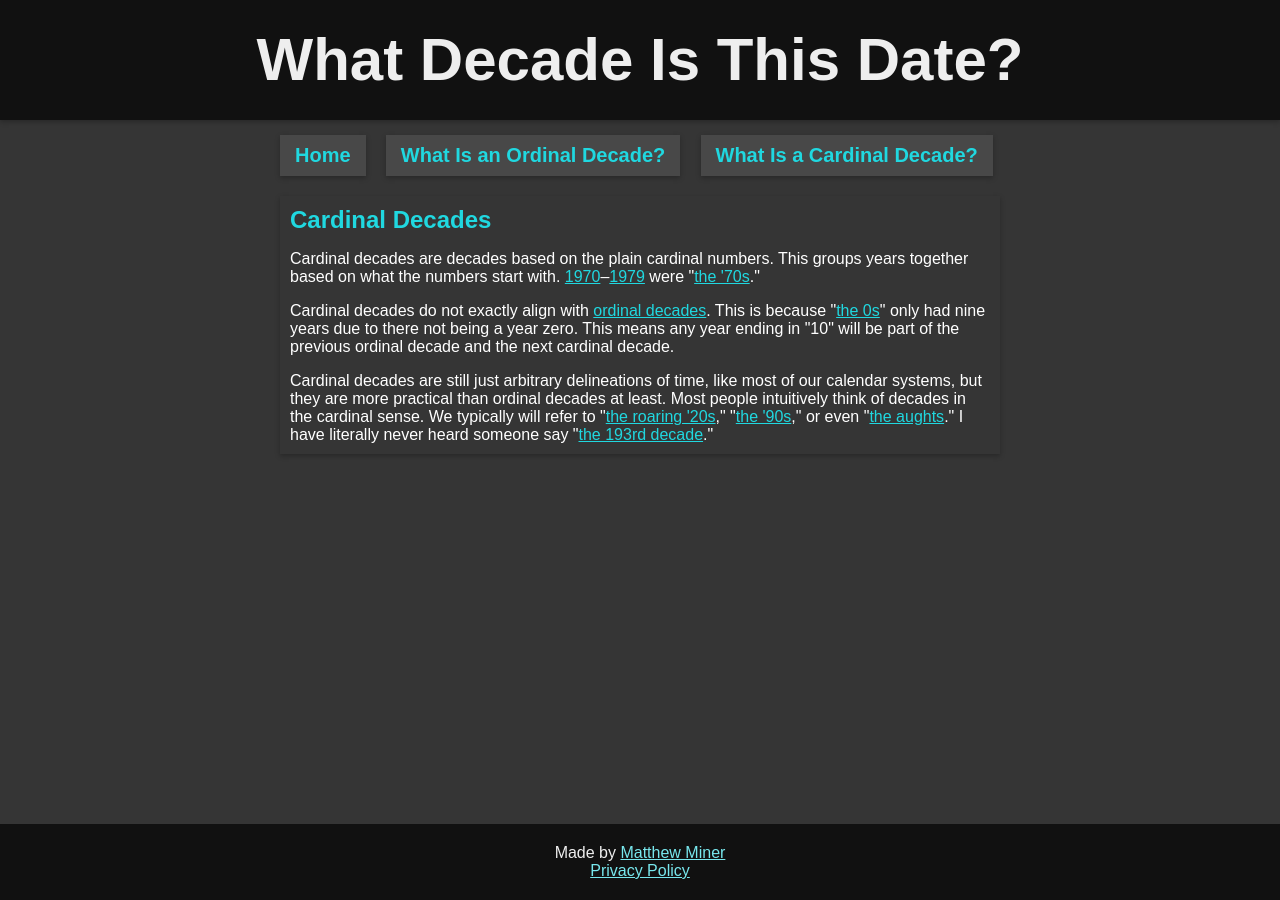
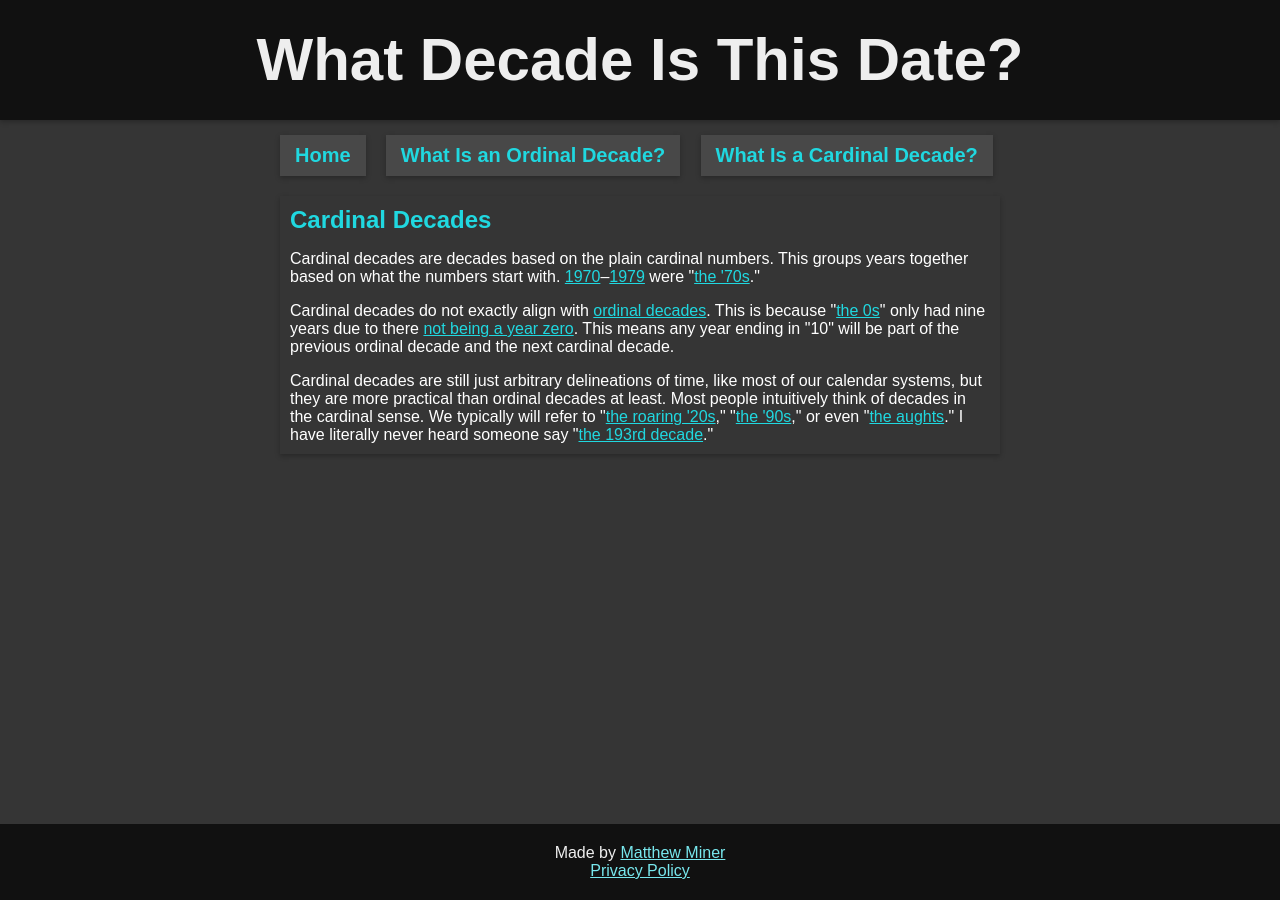
Before and after one commit to mminer237/whatdecadeisthis.date, a Jekyll site: the page built from _pages/cardinal-decade.html, in a window 1280 px wide. Built offline with Jekyll 4.4.1, drawn with Linux system fonts in a browser that asks for light colours.

Commit message:
Added year zero

```diff
--- a/_pages/cardinal-decade.html
+++ b/_pages/cardinal-decade.html
@@ -6,6 +6,6 @@ title: Cardinal Decade
 <section>
 	<h2>Cardinal Decades</h2>
 	<p>Cardinal decades are decades based on the plain cardinal numbers. This groups years together based on what the numbers start with. <a href="/1970">1970</a>–<a href="/1979">1979</a> were "<a href="/1970s">the '70s</a>."</p>
-	<p>Cardinal decades do not exactly align with <a href="{% link _pages/ordinal-decade.html %}">ordinal decades</a>. This is because "<a href="/0s">the 0s</a>" only had nine years due to there not being a year zero. This means any year ending in "10" will be part of the previous ordinal decade and the next cardinal decade.</p>
+	<p>Cardinal decades do not exactly align with <a href="{% link _pages/ordinal-decade.html %}">ordinal decades</a>. This is because "<a href="/0s">the 0s</a>" only had nine years due to there <a href="/0">not being a year zero</a>. This means any year ending in "10" will be part of the previous ordinal decade and the next cardinal decade.</p>
 	<p>Cardinal decades are still just arbitrary delineations of time, like most of our calendar systems, but they are more practical than ordinal decades at least. Most people intuitively think of decades in the cardinal sense. We typically will refer to "<a href="/1920s">the roaring '20s</a>," "<a href="/1990s">the '90s</a>," or even "<a href="/2000s">the aughts</a>." I have literally never heard someone say "<a href="193rd-decade">the 193rd decade</a>."</p>
 </section>
```
Also changed, not shown: _pages/0.html (added, +13 -0 lines).
